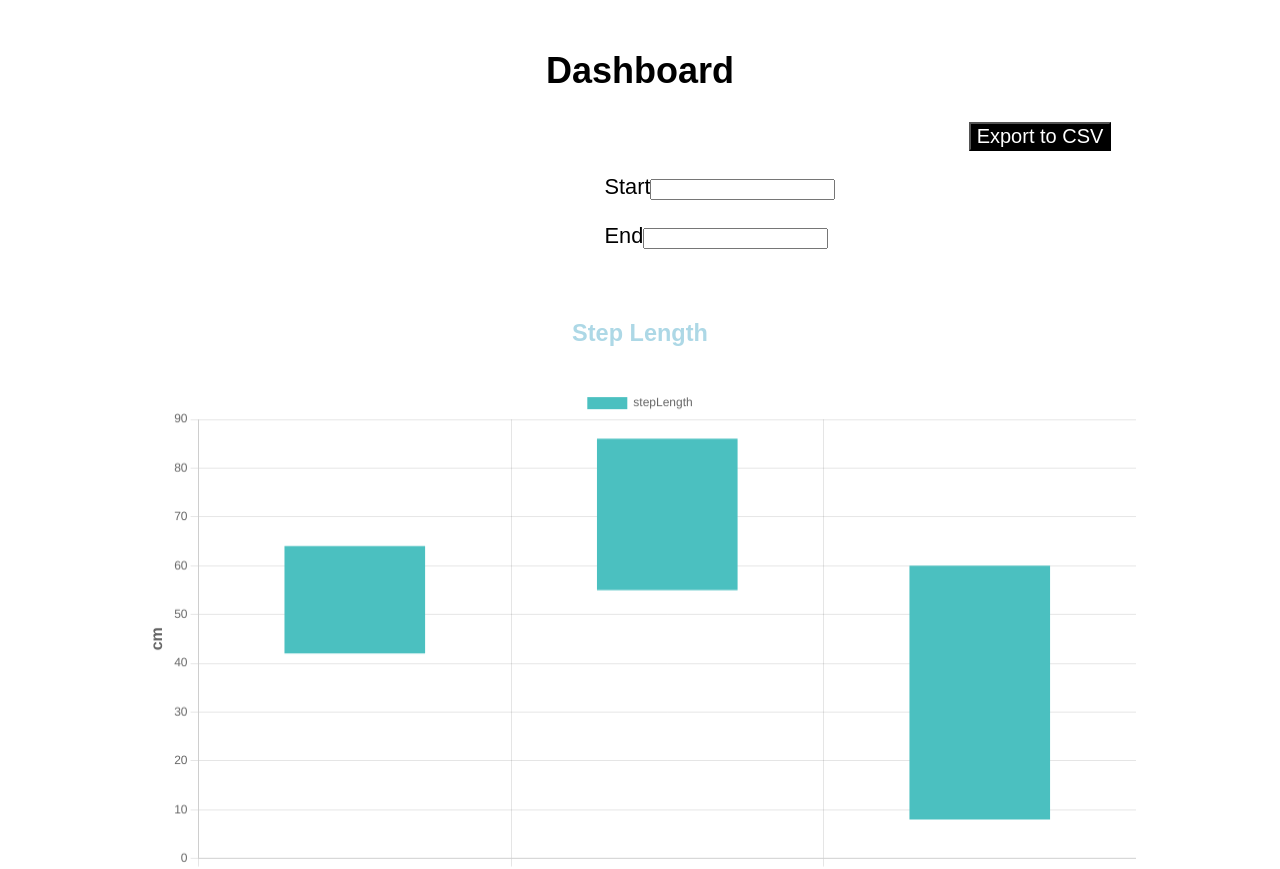
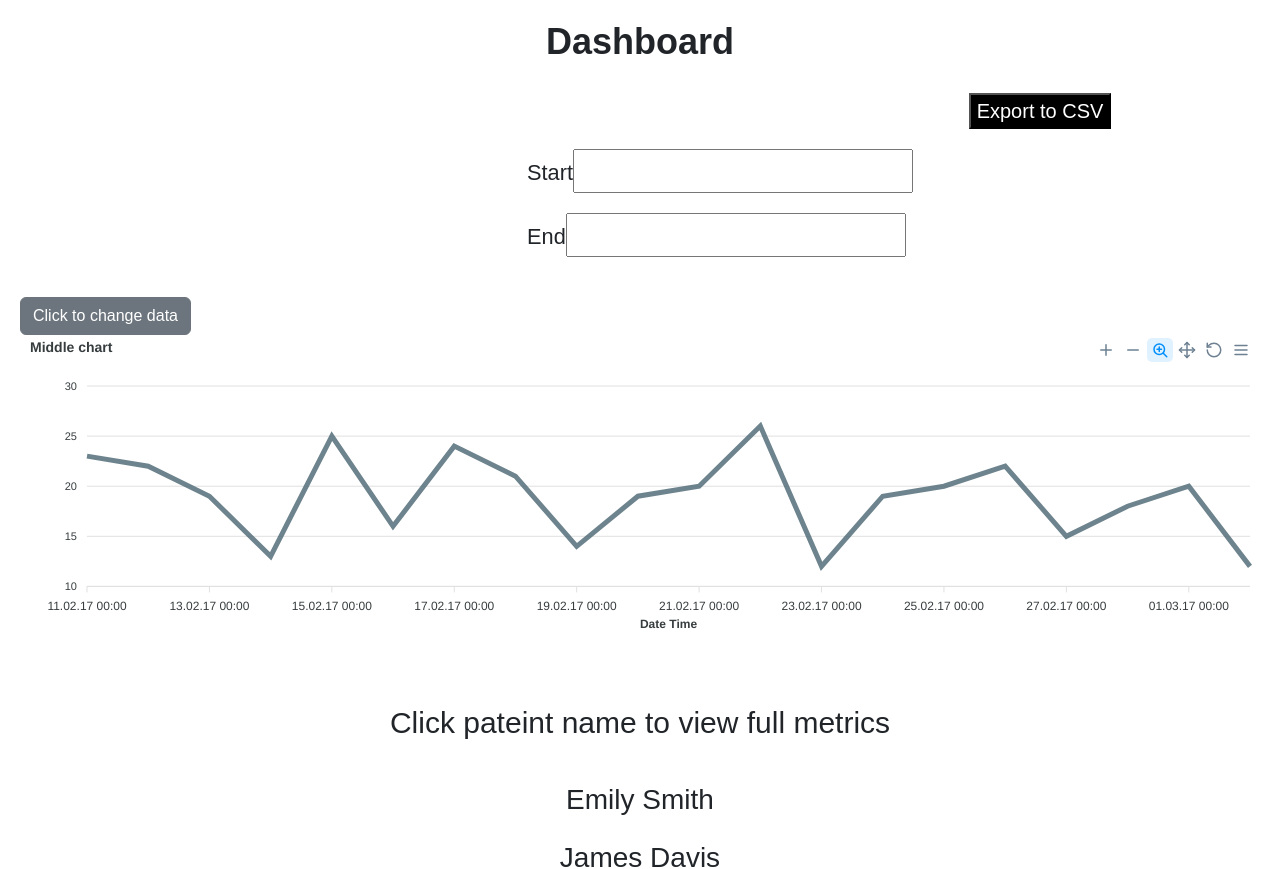
Before and after one commit to UBC-CIC/remote-mobility-monitoring, a React (Create React App) app in the folder webapp/: page /NewDashboard in a window 1280 px wide. Shown: the top 869 px of the page. Built offline with nearby package versions, Linux system fonts and the light colour scheme.

Commit message:
fix linegraph issues

```diff
--- a/webapp/package.json
+++ b/webapp/package.json
@@ -13,9 +13,11 @@
     "@types/react": "^18.0.27",
     "@types/react-chartjs-2": "^2.5.7",
     "@types/react-dom": "^18.0.10",
+    "bootstrap": "^5.2.3",
     "csv-stringify": "^6.3.0",
     "d3": "^7.8.3",
     "react": "^18.2.0",
+    "react-apexcharts": "^1.4.0",
     "react-chartjs-2": "^5.2.0",
     "react-datepicker": "^4.10.0",
     "react-dom": "^18.2.0",
--- a/webapp/src/components/NewDashboard/Barchart.tsx
+++ b/webapp/src/components/NewDashboard/Barchart.tsx
@@ -1,3 +1,4 @@
+
 import React from "react";
 import { Bar } from "react-chartjs-2";
 import "chart.js/auto";
@@ -78,5 +79,4 @@ function Barchart(props: { data: MetricsData, patients: PatientsList }) {
         </div>
     );
 }
-
 export default Barchart;
--- a/webapp/src/components/NewDashboard/Linegraph.tsx
+++ b/webapp/src/components/NewDashboard/Linegraph.tsx
@@ -1,78 +1,225 @@
-import React, { useEffect, useRef } from "react";
-import Chart from "chart.js/auto";
+import React, { useEffect, useState } from "react";
+import ReactApexChart from "react-apexcharts";
+import "bootstrap/dist/css/bootstrap.min.css";
+//import "./styles.css";
 
-// Caution: This function needs to be debugged!
+const generateDayWiseTimeSeries = (baseval: number, count: number, yrange: { min: any; max: any; }) => {
+    let i = 0;
+    const series = [];
+    while (i < count) {
+        const y =
+      Math.floor(Math.random() * (yrange.max - yrange.min + 1)) + yrange.min;
 
-interface ChartData {
-  x: number;
-  y: number;
-}
+        series.push([baseval, y]);
+        baseval += 86400000;
+        i++;
+    }
+    return series;
+};
 
-interface ChartDataSets {
-  label: string;
-  data: ChartData[];
-  borderColor: string;
-  fill: boolean;
-  tension: number;
-}
+const initialChartsDataState = {
+    series: [
+        {
+            data: generateDayWiseTimeSeries(new Date("11 Feb 2017").getTime(), 20, {
+                min: 10,
+                max: 60
+            })
+        }
+    ],
 
-function Makegraph(data: any[]) {
-    const chartRef = useRef<HTMLCanvasElement>(null);
-    const chartInstanceRef = useRef<Chart | null>(null);
+    seriesLine2: [
+        {
+            data: generateDayWiseTimeSeries(new Date("11 Feb 2017").getTime(), 20, {
+                min: 10,
+                max: 30
+            })
+        }
+    ],
+
+    seriesArea: [
+        {
+            data: generateDayWiseTimeSeries(new Date("11 Feb 2017").getTime(), 20, {
+                min: 10,
+                max: 60
+            })
+        }
+    ]
+};
+
+const initialChartsOptionsState = {
+    options: {
+        chart: {
+            id: "fb",
+            group: "social",
+            type: "line",
+            height: 300
+        },
+        title: {
+            text: "Upper chart",
+            align: "left"
+        },
+        colors: ["#008FFB"],
+
+        xaxis: {
+            type: "datetime",
+            labels: {
+                rotate: -45,
+                rotateAlways: false,
+                format: "dd.MM.yy HH:mm"
+            },
+            title: {
+                text: "Date Time"
+            }
+        },
+        yaxis: {
+            labels: {
+                minWidth: 40
+            }
+        }
+    },
+
+    optionsLine2: {
+        chart: {
+            id: "tw",
+            group: "social",
+            type: "line",
+            height: 300
+        },
+        title: {
+            text: "Middle chart",
+            align: "left"
+        },
+        colors: ["#546E7A"],
+        yaxis: {
+            labels: {
+                minWidth: 40
+            }
+        },
+        xaxis: {
+            type: "datetime",
+            labels: {
+                rotate: -45,
+                rotateAlways: false,
+                format: "dd.MM.yy HH:mm"
+            },
+            title: {
+                text: "Date Time"
+            }
+        }
+    },
+
+    optionsArea: {
+        chart: {
+            id: "yt",
+            group: "social",
+            type: "area",
+            height: 300
+        },
+        title: {
+            text: "Down chart",
+            align: "left"
+        },
+        colors: ["#00E396"],
+        yaxis: {
+            labels: {
+                minWidth: 40
+            }
+        },
+        xaxis: {
+            type: "datetime",
+            labels: {
+                rotate: -45,
+                rotateAlways: false,
+                format: "dd.MM.yy HH:mm"
+            },
+            title: {
+                text: "Date Time"
+            }
+        }
+    }
+};
+
+export default function LineGraph() {
+
+    const [chartsDataState, setChartsDataState] = useState(
+        initialChartsDataState
+    );
+    const [updatedOptionsFlag, setUpdatedOptionsFlag] = useState(false);
+
+    const onChangeChartData = () => {
+        setChartsDataState({
+            series: [
+                {
+                    data: generateDayWiseTimeSeries(
+                        new Date("11 Feb 2017").getTime(),
+                        20,
+                        {
+                            min: 10,
+                            max: 60
+                        }
+                    )
+                }
+            ],
+
+            seriesLine2: [
+                {
+                    data: generateDayWiseTimeSeries(
+                        new Date("11 Feb 2017").getTime(),
+                        20,
+                        {
+                            min: 10,
+                            max: 30
+                        }
+                    )
+                }
+            ],
+
+            seriesArea: [
+                {
+                    data: generateDayWiseTimeSeries(
+                        new Date("11 Feb 2017").getTime(),
+                        20,
+                        {
+                            min: 10,
+                            max: 60
+                        }
+                    )
+                }
+            ]
+        });
+    };
 
     useEffect(() => {
-        const chartData: { [key: string]: { [key: string]: ChartData[] } } = {};
+        if (updatedOptionsFlag) {
+            setUpdatedOptionsFlag(false);
+        }
+    }, [updatedOptionsFlag]);
 
-        data.forEach(({ patient_name, metric_name, metric_value, timestamp }) => {
-            if (!chartData[patient_name]) chartData[patient_name] = {};
-            if (!chartData[patient_name][metric_name])
-                chartData[patient_name][metric_name] = [];
+    return (
+        <>
+            <div className="text-left">
+                <button
+                    className="btn btn-secondary"
+                    type="button"
+                    onClick={onChangeChartData}
+                >
+          Click to change data
+                </button>
+            </div>
+            <div id="wrapper">
 
-            chartData[patient_name][metric_name].push({
-                x: new Date(timestamp).getTime(),
-                y: parseFloat(metric_value),
-            });
-        });
+                <div id="chart-line2">
+                    {!updatedOptionsFlag && (
+                        <ReactApexChart
+                            options={initialChartsOptionsState.optionsLine2}
+                            series={chartsDataState.seriesLine2}
+                            type="line"
+                            height={300}
+                        />
+                    )}
+                </div>
 
-        if (chartInstanceRef.current) {
-            chartInstanceRef.current.destroy();
-        }
-
-        chartInstanceRef.current = new Chart(chartRef.current as HTMLCanvasElement, {
-            type: "line",
-            data: {
-                datasets: Object.keys(chartData).reduce(
-                    (acc: ChartDataSets[], patient: string) => {
-                        Object.keys(chartData[patient]).forEach((metric: string) => {
-                            acc.push({
-                                label: `${patient} - ${metric}`,
-                                data: chartData[patient][metric],
-                                borderColor: `rgb(${Math.floor(Math.random() * 256)}, ${Math.floor(
-                                    Math.random() * 256
-                                )}, ${Math.floor(Math.random() * 256)})`,
-                                fill: false,
-                                tension: 0.1,
-                            });
-                        });
-                        return acc;
-                    },
-                    []
-                ),
-            },
-            options: {
-                scales: {
-                    x: {
-                        type: "time",
-                        time: {
-                            unit: "day",
-                        },
-                    },
-                },
-            },
-        });
-    }, [data]);
-
-    return <canvas ref={chartRef} />;
+            </div>
+        </>
+    );
 }
-
-export default Makegraph;
--- a/webapp/src/components/NewDashboard/NewDashboard.css
+++ b/webapp/src/components/NewDashboard/NewDashboard.css
@@ -17,14 +17,6 @@
   justify-content: center;
 }
 
-.Graph {
-  border: 1px solid #ccc;
-  border-radius: 5px;
-  box-shadow: 0px 0px 5px #ccc;
-  margin-right: 20px;
-  padding: 20px;
-}
-
 .chart-container canvas {
   width: 100% !important;
   height: 500px !important;
--- a/webapp/src/components/NewDashboard/NewDashboard.tsx
+++ b/webapp/src/components/NewDashboard/NewDashboard.tsx
@@ -1,12 +1,11 @@
 import React, { useState, useEffect } from "react";
 import DatePicker from "react-datepicker";
 import "react-datepicker/dist/react-datepicker.css";
-import {stringify} from "csv-stringify";
 import "./NewDashboard.css";
 
 import sampleData from "./sampleData";
 import Barchart from "./Barchart";
-import Makegraph from "./Linegraph";
+import LineGraph from "./Linegraph";
 
 
 export interface Patient {
@@ -125,8 +124,8 @@ function NewDashboard(){
                 </div>
             </div>
 
-            <div className="barcharts"  style={{ width: "80%", height: "50%" }}>
-                <Barchart data={metricsData} patients={patientsList} />
+            <div className="linegraphs"  style={{ width: "100%", height: "70%" }}>
+                <LineGraph />
             </div>
 
             <div className="Instructions" style={{textAlign: "center", fontSize: "30px", marginTop: "50px", marginBottom: "30px" }}>
@@ -210,6 +209,12 @@ function handleExport(data: any[]) {
     link.setAttribute("download", "patient_metrics.csv");
     link.click();
 }
+
+/*
+            <div className="barcharts"  style={{ width: "80%", height: "50%" }}>
+                <Barchart data={metricsData} patients={patientsList} />
+            </div>
+*/
 
 /*
 function NewDashboard() {
```
Also changed, not shown: 1 other file (tests, documents, lock files or other folders).
